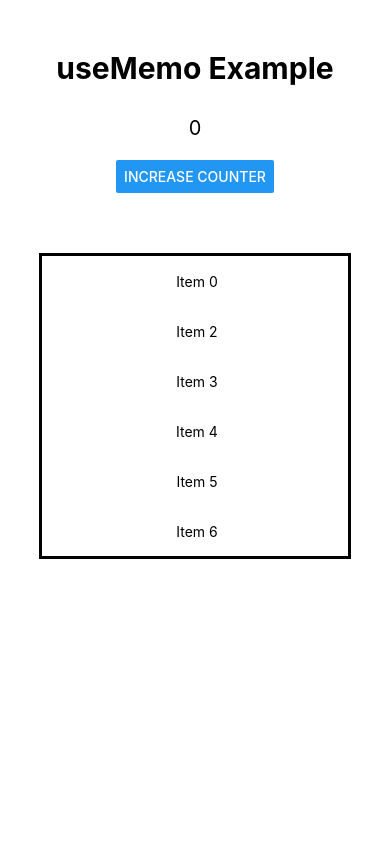
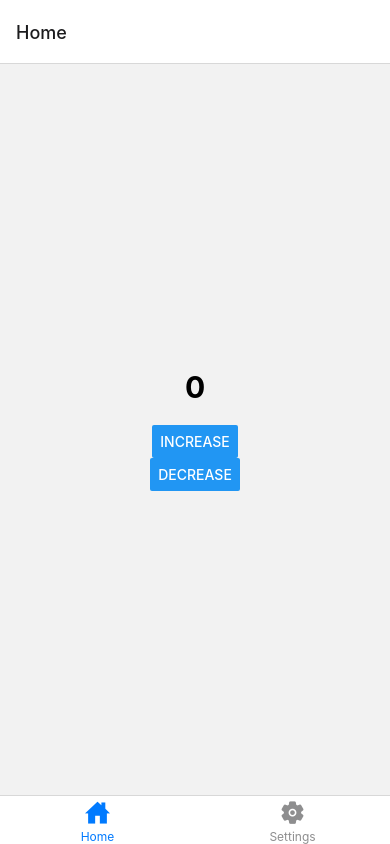
Before and after one commit to Jancera/react-hooks, a React Native app: screen /Home in a window 390 px wide. Built offline with nearby package versions, Linux system fonts and the light colour scheme.

Commit message:
useContext

```diff
--- a/App.js
+++ b/App.js
@@ -1,67 +1,49 @@
-import React, { useMemo, useState } from "react";
-import {
-  View,
-  Text,
-  StyleSheet,
-  FlatList,
-  Button,
-} from "react-native";
-import List from "./src/components/List";
+import React from "react";
+import { NavigationContainer } from "@react-navigation/native";
+import { createBottomTabNavigator } from "@react-navigation/bottom-tabs";
+
+import { Ionicons } from "@expo/vector-icons";
+
+import { MainContextProvider } from "./src/context/MainContext";
+
+import Home from "./src/screens/Home";
+import Settings from "./src/screens/Settings";
+
+const Tab = createBottomTabNavigator();
 
 const App = () => {
-  const [counter, setCounter] = useState(0);
-
-  const fakeData = useMemo(
-    () => [
-      { id: "1", name: `Item ${counter}` },
-      { id: "2", name: "Item 2" },
-      { id: "3", name: "Item 3" },
-      { id: "4", name: "Item 4" },
-      { id: "5", name: "Item 5" },
-      { id: "6", name: "Item 6" },
-    ],
-    [counter],
-  );
-
   return (
-    <>
-      <Text style={styles.title}>useMemo Example</Text>
-      <View style={styles.counterContainer}>
-        <Text style={styles.text}>{counter}</Text>
-        <Button
-          title="Increase Counter"
-          onPress={() => setCounter((counter) => counter + 1)}
-        />
-      </View>
-      <View style={styles.container}>
-        <List data={fakeData} />
-      </View>
-    </>
+    <NavigationContainer>
+      <MainContextProvider>
+        <Tab.Navigator>
+          <Tab.Screen
+            name="Home"
+            component={Home}
+            options={{
+              tabBarLabelStyle: { fontSize: 12 },
+              tabBarIcon: ({ color, size }) => (
+                <Ionicons
+                  name="home-sharp"
+                  color={color}
+                  size={size}
+                />
+              ),
+            }}
+          />
+          <Tab.Screen
+            name="Settings"
+            component={Settings}
+            options={{
+              tabBarLabelStyle: { fontSize: 12 },
+              tabBarIcon: ({ color, size }) => (
+                <Ionicons name="settings" color={color} size={size} />
+              ),
+            }}
+          />
+        </Tab.Navigator>
+      </MainContextProvider>
+    </NavigationContainer>
   );
 };
 
-const styles = StyleSheet.create({
-  title: {
-    fontSize: 30,
-    fontWeight: "bold",
-    alignSelf: "center",
-    marginTop: 50,
-  },
-  counterContainer: {
-    marginVertical: 30,
-    width: "80%",
-    alignSelf: "center",
-    alignItems: "center",
-  },
-  text: {
-    fontSize: 20,
-    marginBottom: 20,
-  },
-  container: {
-    justifyContent: "center",
-    alignItems: "center",
-    marginVertical: 30,
-  },
-});
-
 export default App;
--- a/package.json
+++ b/package.json
@@ -8,11 +8,15 @@
     "eject": "expo eject"
   },
   "dependencies": {
+    "@react-navigation/bottom-tabs": "^6.0.9",
+    "@react-navigation/native": "^6.0.6",
     "expo": "~43.0.2",
     "expo-status-bar": "~1.1.0",
     "react": "17.0.1",
     "react-dom": "17.0.1",
     "react-native": "0.64.3",
+    "react-native-safe-area-context": "3.3.2",
+    "react-native-screens": "~3.8.0",
     "react-native-web": "0.17.1"
   },
   "devDependencies": {
--- /dev/null
+++ b/src/components/BlueSquare.js
@@ -0,0 +1,31 @@
+import React, { useContext } from "react";
+import { View, Text, StyleSheet } from "react-native";
+
+import { MainContext } from "../context/MainContext";
+
+const BlueSquare = ({ children }) => {
+  const { info } = useContext(MainContext);
+  return (
+    <View style={styles.container}>
+      <Text style={styles.text}>{info.username}</Text>
+      {children}
+    </View>
+  );
+};
+
+const styles = StyleSheet.create({
+  container: {
+    justifyContent: "center",
+    alignItems: "center",
+    width: 200,
+    height: 200,
+    borderWidth: 3,
+    borderColor: "blue",
+    margin: 30,
+  },
+  text: {
+    fontSize: 30,
+  },
+});
+
+export default BlueSquare;
--- a/src/components/List.js
+++ /dev/null
@@ -1,37 +0,0 @@
-import React from "react";
-import { View, Text, StyleSheet, FlatList } from "react-native";
-
-const List = ({ data, prefix }) => {
-  console.log("List Rendered");
-  return (
-    <FlatList
-      style={styles.list}
-      data={data}
-      renderItem={({ item }) => {
-        return (
-          <View style={styles.listItem}>
-            <Text>
-              {prefix} {item.name}
-            </Text>
-          </View>
-        );
-      }}
-    />
-  );
-};
-
-const styles = StyleSheet.create({
-  list: {
-    borderWidth: 3,
-    borderColor: "black",
-    height: "30%",
-    width: "80%",
-  },
-  listItem: {
-    height: 50,
-    justifyContent: "center",
-    alignItems: "center",
-  },
-});
-
-export default React.memo(List);
--- /dev/null
+++ b/src/context/MainContext.js
@@ -0,0 +1,30 @@
+import React, { useContext, useState } from "react";
+
+export const MainContext = React.createContext();
+
+export const MainContextProvider = ({ children }) => {
+  const [counter, setCounter] = useState(0);
+
+  const info = {
+    username: "Jancer",
+    channel: "Quebrando Paradigmas",
+  };
+
+  const increaseCounter = (number) => {
+    setCounter((value) => value + number);
+  };
+
+  const decreaseCounter = (number) => {
+    setCounter((value) => value - number);
+  };
+
+  return (
+    <MainContext.Provider
+      value={{ counter, info, increaseCounter, decreaseCounter }}
+    >
+      {children}
+    </MainContext.Provider>
+  );
+};
+
+// export const useMainContext = () => useContext(MainContext);
--- /dev/null
+++ b/src/screens/Home.js
@@ -0,0 +1,36 @@
+import React, { useContext } from "react";
+import { View, Text, StyleSheet, Button } from "react-native";
+
+import BlueSquare from "../components/BlueSquare";
+
+import { MainContext, useMainContext } from "../context/MainContext";
+
+const Home = () => {
+  const { counter, increaseCounter, decreaseCounter } =
+    useContext(MainContext);
+
+  return (
+    <View style={styles.container}>
+      <Text style={styles.counter}>{counter}</Text>
+      <Button title="Increase" onPress={() => increaseCounter(1)} />
+      <Button title="Decrease" onPress={() => decreaseCounter(1)} />
+      {/* <BlueSquare>
+        <Text>Content passed as children</Text>
+      </BlueSquare> */}
+    </View>
+  );
+};
+
+const styles = StyleSheet.create({
+  container: {
+    flex: 1,
+    justifyContent: "center",
+    alignItems: "center",
+  },
+  counter: {
+    fontSize: 30,
+    marginBottom: 20,
+    fontWeight: "bold",
+  },
+});
+export default Home;
--- /dev/null
+++ b/src/screens/Settings.js
@@ -0,0 +1,27 @@
+import React, { useContext } from "react";
+import { View, Text, StyleSheet } from "react-native";
+
+import { MainContext } from "../context/MainContext";
+
+const Settings = () => {
+  const { info } = useContext(MainContext);
+  return (
+    <View style={styles.container}>
+      <Text style={styles.text}>{info.username}</Text>
+      <Text style={styles.text}>{info.channel}</Text>
+    </View>
+  );
+};
+
+const styles = StyleSheet.create({
+  container: {
+    flex: 1,
+    justifyContent: "center",
+    margin: 20,
+  },
+  text: {
+    fontSize: 30,
+  },
+});
+
+export default Settings;
```
Also changed, not shown: 2 other files (tests, documents, lock files or other folders).
